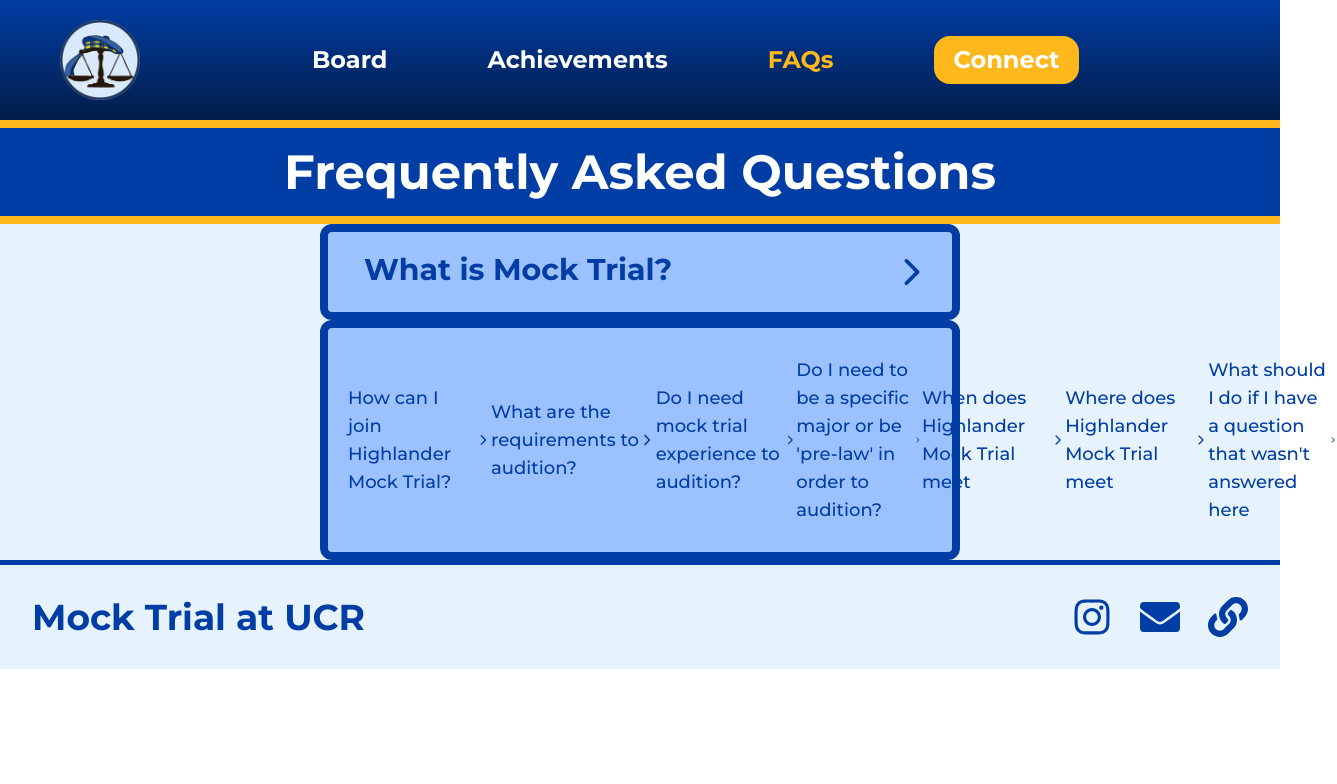
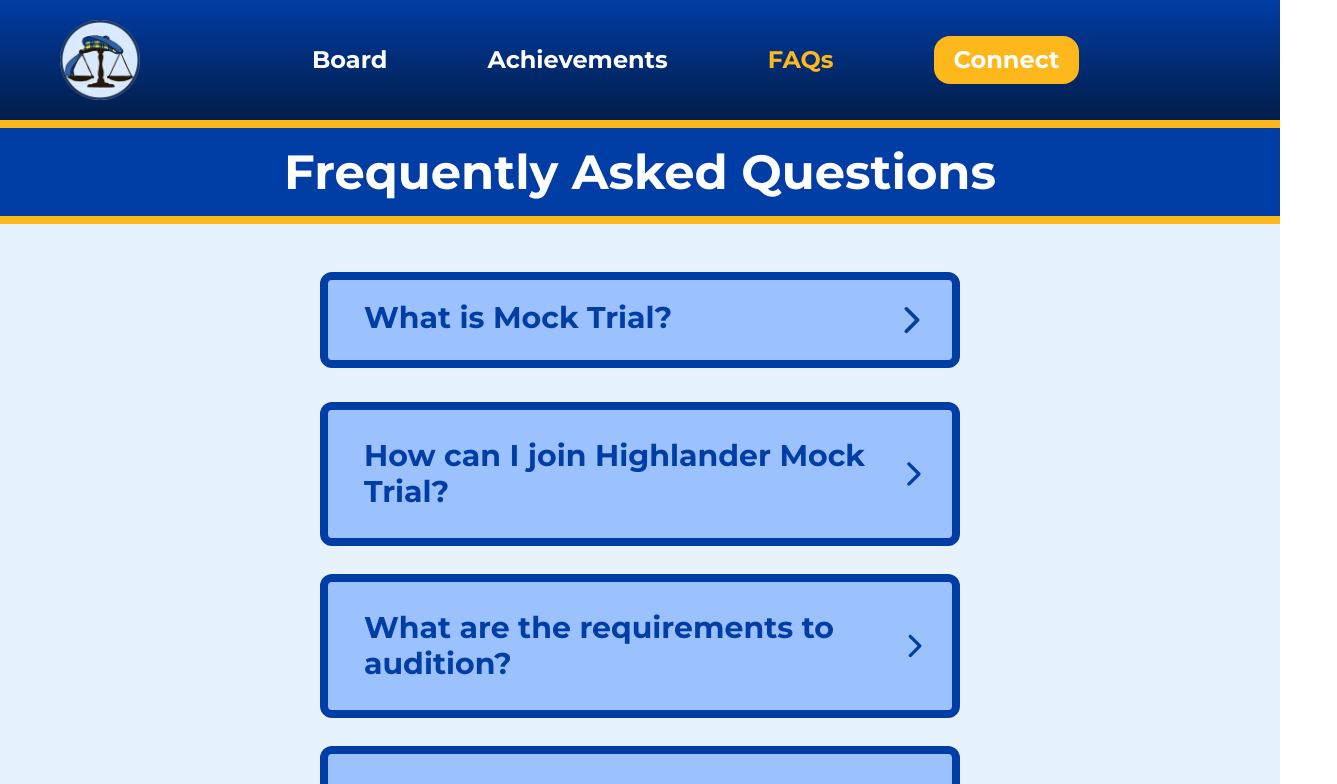
Before and after one commit to acm-ucr/mock-trial-website, a Next.js app: page /faqs in a window 1280 px wide. Shown: the top 784 px of the page, 1337 px wide, since content can reach past the window. Built offline with nearby package versions, Linux system fonts and the light colour scheme.

Commit message:
Finalizing FAQ mapping changes

```diff
--- a/src/components/faqs/FAQQuestions.tsx
+++ b/src/components/faqs/FAQQuestions.tsx
@@ -2,19 +2,31 @@ import { IoIosArrowForward } from "react-icons/io";
 
 interface FAQQuestion {
   question: string;
+  id?: string;
 }
 
 interface FAQProps {
   faqData: FAQQuestion[];
 }
 
+const FAQItem: React.FC<{ item: FAQQuestion }> = ({ item }) => (
+  <div className="flex w-full items-center py-2">
+    <p className="text-mocktrial-blue pl-4 text-3xl font-bold">
+      {item.question}
+    </p>
+    <IoIosArrowForward className="ml-auto h-10 w-10" />
+  </div>
+);
+
 const FAQQuestions = ({ faqData }: FAQProps) => {
   return (
-    <div className="bg-mocktrial-seablue text-mocktrial-blue border-mocktrial-blue mx-auto flex w-1/2 rounded-xl border-8 p-5">
-      {faqData.map((item, index) => (
-        <div key={item.id ?? index} className="flex w-full items-center py-2">
-          <span className="text-lg font-medium">{item.question}</span>
-          <IoIosArrowForward className="ml-auto h-10 w-10" />
+    <div className="flex flex-col gap-6 py-8">
+      {faqData.map((q) => (
+        <div
+          className="bg-mocktrial-seablue text-mocktrial-blue border-mocktrial-blue mx-auto my-0.5 flex w-1/2 rounded-xl border-8 p-5 last:mb-12"
+          key={(q as FAQQuestion).id ?? q.question}
+        >
+          <FAQItem item={q as FAQQuestion} />
         </div>
       ))}
     </div>
--- a/src/components/faqs/WhatIsMock.tsx
+++ b/src/components/faqs/WhatIsMock.tsx
@@ -1,7 +1,7 @@
 import { IoIosArrowForward } from "react-icons/io";
 const WhatIsMock = () => {
   return (
-    <div className="bg-mocktrial-seablue text-mocktrial-blue border-mocktrial-blue mx-auto flex w-1/2 rounded-xl border-8 p-5">
+    <div className="bg-mocktrial-seablue text-mocktrial-blue border-mocktrial-blue mx-auto mt-12 flex w-1/2 rounded-xl border-8 p-5">
       <p className="text-mocktrial-blue pl-4 text-3xl font-bold">
         What is Mock Trial?
       </p>
```
